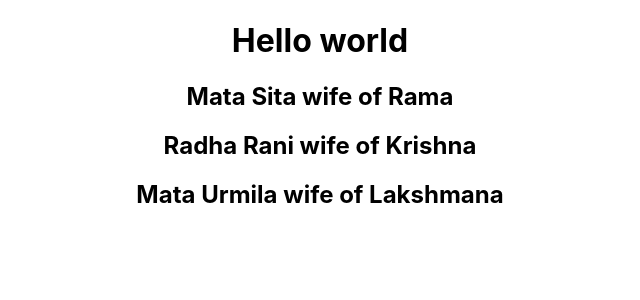
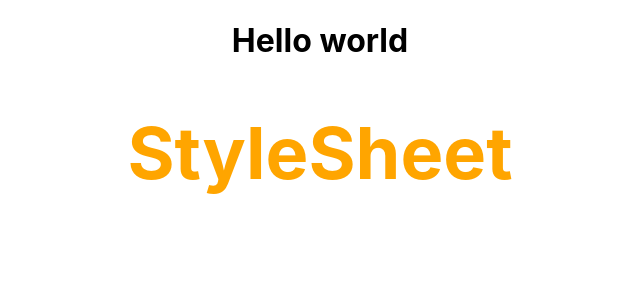
Before and after one commit to suraj-20/neog.camp, a React (Create React App) app in the folder LessonFive/first-react-app/: page / in a window 1280 px wide. Shown: the top 300 px of the page, without its empty margins (320-960 px from the left). Built offline with nearby package versions, Linux system fonts and the light colour scheme.

Commit message:
StyleSheet in react

```diff
--- a/LessonFive/first-react-app/src/App.js
+++ b/LessonFive/first-react-app/src/App.js
@@ -10,12 +10,14 @@
 import EventBind from "./Components/EventBind";
 import UserGreeting from "./Components/UserGreeting";
 import NameList from "./Components/NameList";
+import Stylesheet from "./Components/Stylesheet";
 class App extends Component {
   render() {
     return (
       <div className="App">
         <h1>Hello world</h1>
-        <NameList />
+        <Stylesheet primary={true} />
+        {/* <NameList /> */}
         {/* <UserGreeting /> */}
         {/* <ParentComponent /> */}
         {/* <EventBind /> */}
--- /dev/null
+++ b/LessonFive/first-react-app/src/Components/Stylesheet.js
@@ -0,0 +1,13 @@
+import React from 'react'
+import './myStyles.css'
+
+function StyleSheet(props) {
+    let className = props.primary ? 'primary' : ''
+  return (
+    <div>
+      <h1 className={`${className} font-xl`}>StyleSheet</h1>
+    </div>
+  )
+}
+
+export default StyleSheet
--- /dev/null
+++ b/LessonFive/first-react-app/src/Components/myStyles.css
@@ -0,0 +1,7 @@
+.primary {
+    color: orange;
+}
+
+.font-xl {
+    font-size: 72px;
+}
```
